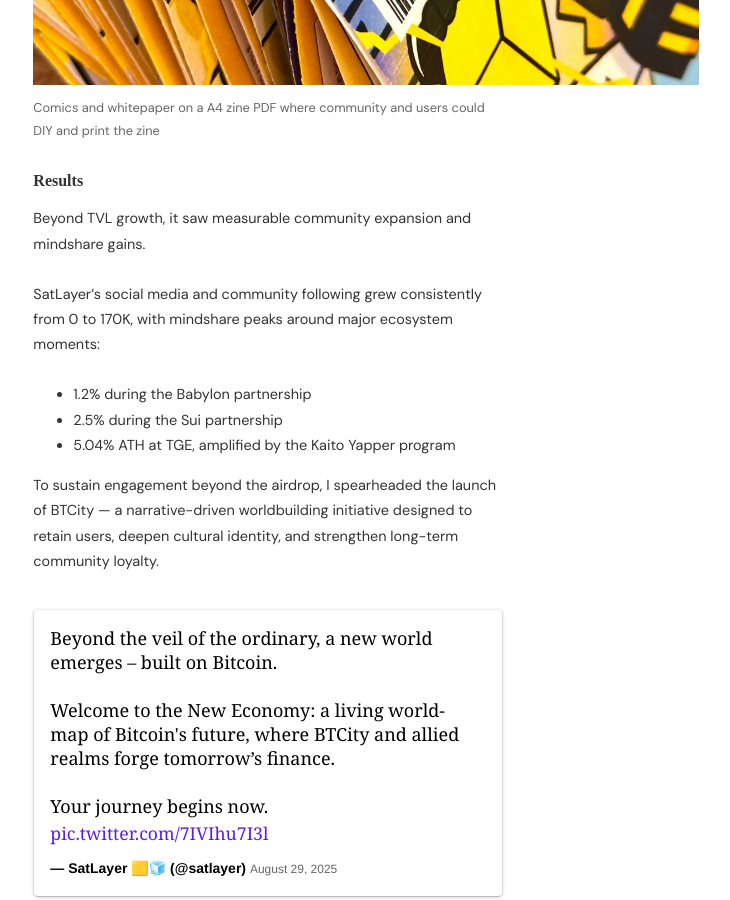
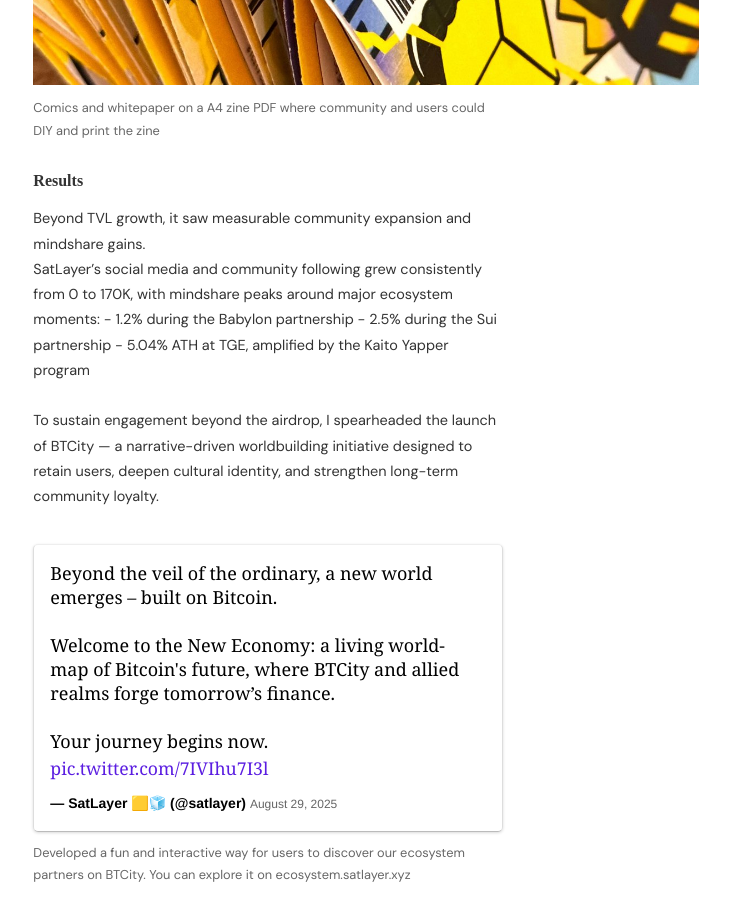
Before and after one commit to nicothyun/nicothyun.github.io, a Jekyll site: the page built from _posts/2025-09-01-satlayer-worldbuilding.md, in a window 1280 px wide and 900 px high, scrolled down 3141 px. Shown: the whole window, without its empty margins (372-1102 px from the left). Built offline with Jekyll 4.4.1, drawn with Linux system fonts in a browser that asks for light colours; nearby versions of some CDN libraries; some web fonts are replaced; comment, search, counter and statistics services are not loaded; some of the changed text lies outside the part shown.

```diff
--- a/_posts/2025-09-01-satlayer-worldbuilding.md
+++ b/_posts/2025-09-01-satlayer-worldbuilding.md
@@ -44,6 +44,7 @@ This approach transformed technical integrations into epic chapters in a shared
 <figure>
 <blockquote class="twitter-tweet"><p lang="en" dir="ltr">𝙲𝙷𝙰𝙿𝚃𝙴𝚁 𝟺: 𝚃𝙷𝙴 𝙵𝚄𝙻𝙻 𝙰𝚆𝙰𝙺𝙴𝙽𝙸𝙽𝙶<br><br>The edges of BTCity remained dim, isolated and unsecured. To restore the last shadows, Professor Mecha turned to a final force: restaking.<br><br>From it emerged the Yellow Sat Cube — a primitive of programmable trust.<br><br>Bitcoin,… <a href="https://t.co/vxMZ8gdowJ">pic.twitter.com/vxMZ8gdowJ</a></p>&mdash; SatLayer 🟨🧊 (@satlayer) <a href="https://twitter.com/satlayer/status/1933132229397696630?ref_src=twsrc%5Etfw">June 12, 2025</a></blockquote> <script async src="https://platform.twitter.com/widgets.js" charset="utf-8"></script>
 </figure>
+
 <figure>
 <img src="/images/zine-satlayer.jpeg" class="imgbleed">
 <figcaption>Comics and whitepaper on a A4 zine PDF where community and users could DIY and print the zine </figcaption>
@@ -51,18 +52,21 @@ This approach transformed technical integrations into epic chapters in a shared
 
 ## Results
 
-Beyond TVL growth, it saw measurable community expansion and mindshare gains.
-
+<p>Beyond TVL growth, it saw measurable community expansion and mindshare gains.
+<br>
 SatLayer’s social media and community following grew consistently from 0 to 170K, with mindshare peaks around major ecosystem moments:
 - 1.2% during the Babylon partnership
 - 2.5% during the Sui partnership
 - 5.04% ATH at TGE, amplified by the Kaito Yapper program
+</p>
+
+<p>
+To sustain engagement beyond the airdrop, I spearheaded the launch of BTCity — a narrative-driven worldbuilding initiative designed to retain users, deepen cultural identity, and strengthen long-term community loyalty.</p>
 
 
-To sustain engagement beyond the airdrop, I spearheaded the launch of BTCity — a narrative-driven worldbuilding initiative designed to retain users, deepen cultural identity, and strengthen long-term community loyalty.
-
+<figure>
 <blockquote class="twitter-tweet" data-media-max-width="560"><p lang="en" dir="ltr">Beyond the veil of the ordinary, a new world emerges – built on Bitcoin.<br><br>Welcome to the New Economy: a living world-map of Bitcoin&#39;s future, where BTCity and allied realms forge tomorrow’s finance.<br><br>Your journey begins now. <a href="https://t.co/7IVIhu7I3l">pic.twitter.com/7IVIhu7I3l</a></p>&mdash; SatLayer 🟨🧊 (@satlayer) <a href="https://twitter.com/satlayer/status/1961360832069341651?ref_src=twsrc%5Etfw">August 29, 2025</a></blockquote> <script async src="https://platform.twitter.com/widgets.js" charset="utf-8"></script>
-<figcaption>Developed a fun and interactive way for users to discover our ecosystem partners on BTCity. You can explore it on ecosystem.satlayer.xyz</figcaption>
+<figcaption>Developed a fun and interactive way for users to discover our ecosystem partners on BTCity. You can explore it on ecosystem.satlayer.xyz</figcaption></figure>
 
 ## Skills Utilised
 - Product Marketing
```
Also changed, not shown: other parts of _posts/2025-09-01-satlayer-worldbuilding.md (+1 -1 lines), _posts/2025-09-01-satlayer-incentives.md (added, +57 -0 lines), images/season-satlayer.png (added).
